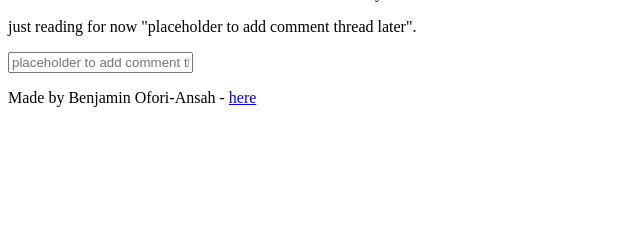
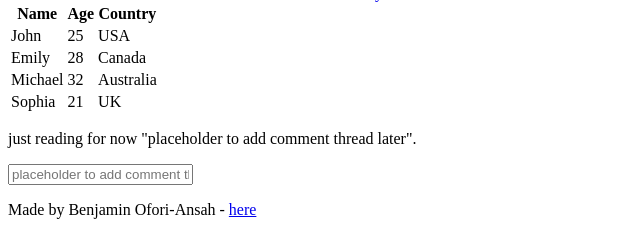
Before and after one commit to benjamin-o-ansah/My_First_Portfolio, a plain HTML site: page html_basic/index.html in a window 1280 px wide. Shown: the part 651-886 px from the top of the page, without its empty margins (0-640 px from the left). Before the commit the page ends 800 px from the top, so only its background shows below. Drawn offline with Linux system fonts and the light colour scheme.

Commit message:
created and added a table to the project

```diff
--- a/html_basic/index.html
+++ b/html_basic/index.html
@@ -32,6 +32,70 @@
     <p>This paragraph speaks about Level 3. It uses heading 3</p>
     <a href="https://www.pexels.com/video/zodiac-boat-adventure-in-antarctic-waters-33924375/"><img style = "width:300px; height:300px;" src="https://www.w3schools.com/images/w3schools_green.jpg">
         <a href="tweets.html" target="_blank">Link to my tweets</a>
+
+
+    <table>
+               <thead>
+            <tr>
+                <th>
+                    Name
+                </th>
+                <th>
+                    Age
+                </th>
+                <th>
+                    Country
+                </th>
+            </tr>
+
+        </thead>
+        <tbody >
+            <tr>
+                <td >
+                    John
+                </td>
+                <td>
+                    25
+                </td>
+                <td>
+                    USA
+                </td>
+            </tr>
+            <tr>
+                <td>
+                    Emily
+                </td>
+                <td>
+                    28
+                </td>
+                <td>
+                    Canada
+                </td>
+            </tr>
+            <tr>
+                <td>
+                    Michael
+                </td>
+                <td>
+                    32
+                </td>
+                <td>
+                    Australia
+                </td>
+            </tr>
+            <tr>
+                <td>
+                    Sophia
+                </td>
+                <td>
+                    21
+                </td>
+                <td>
+                    UK
+                </td>
+            </tr>
+        </tbody>
+    </table>
         </article>
 
         <aside>
```
